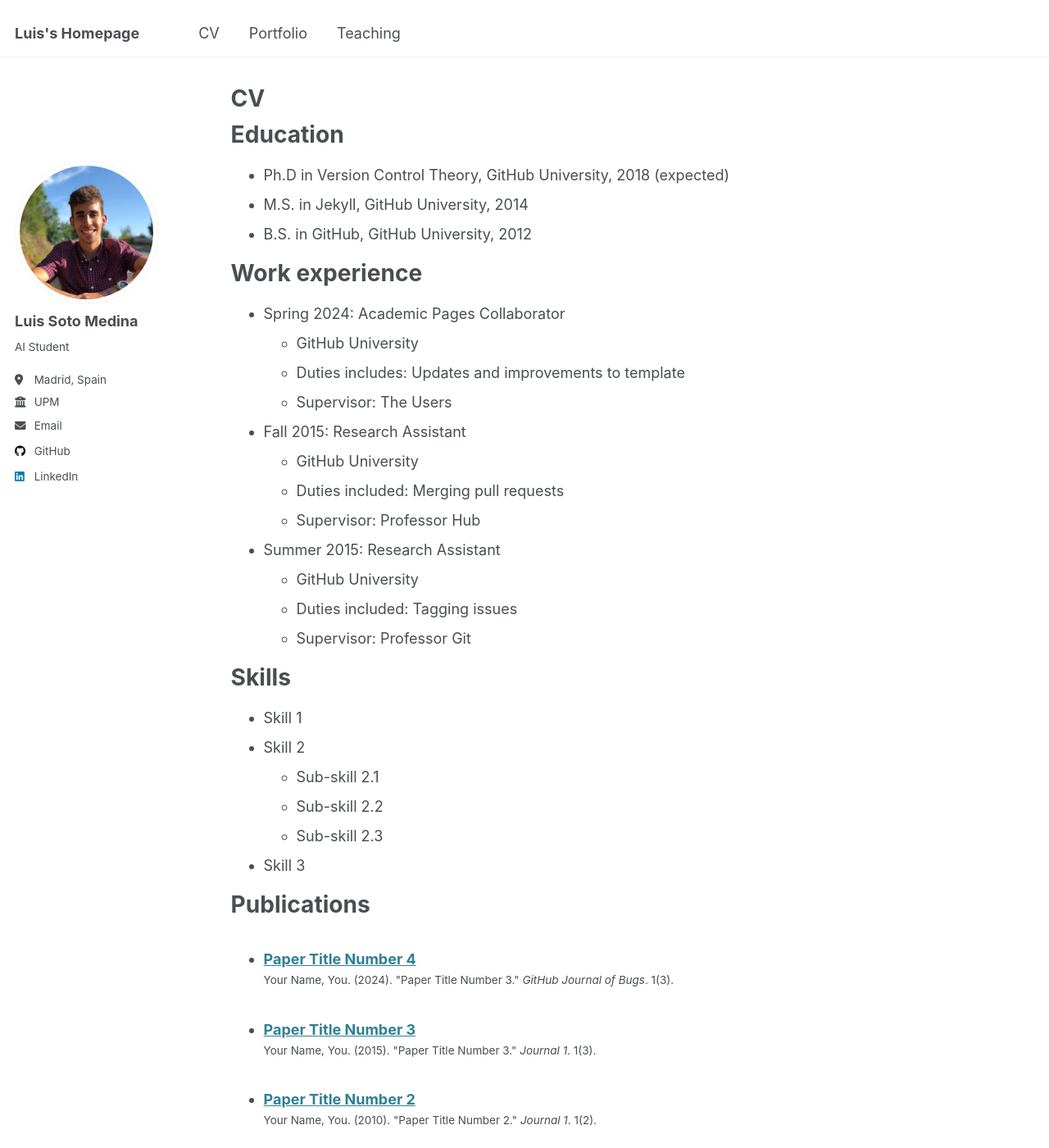
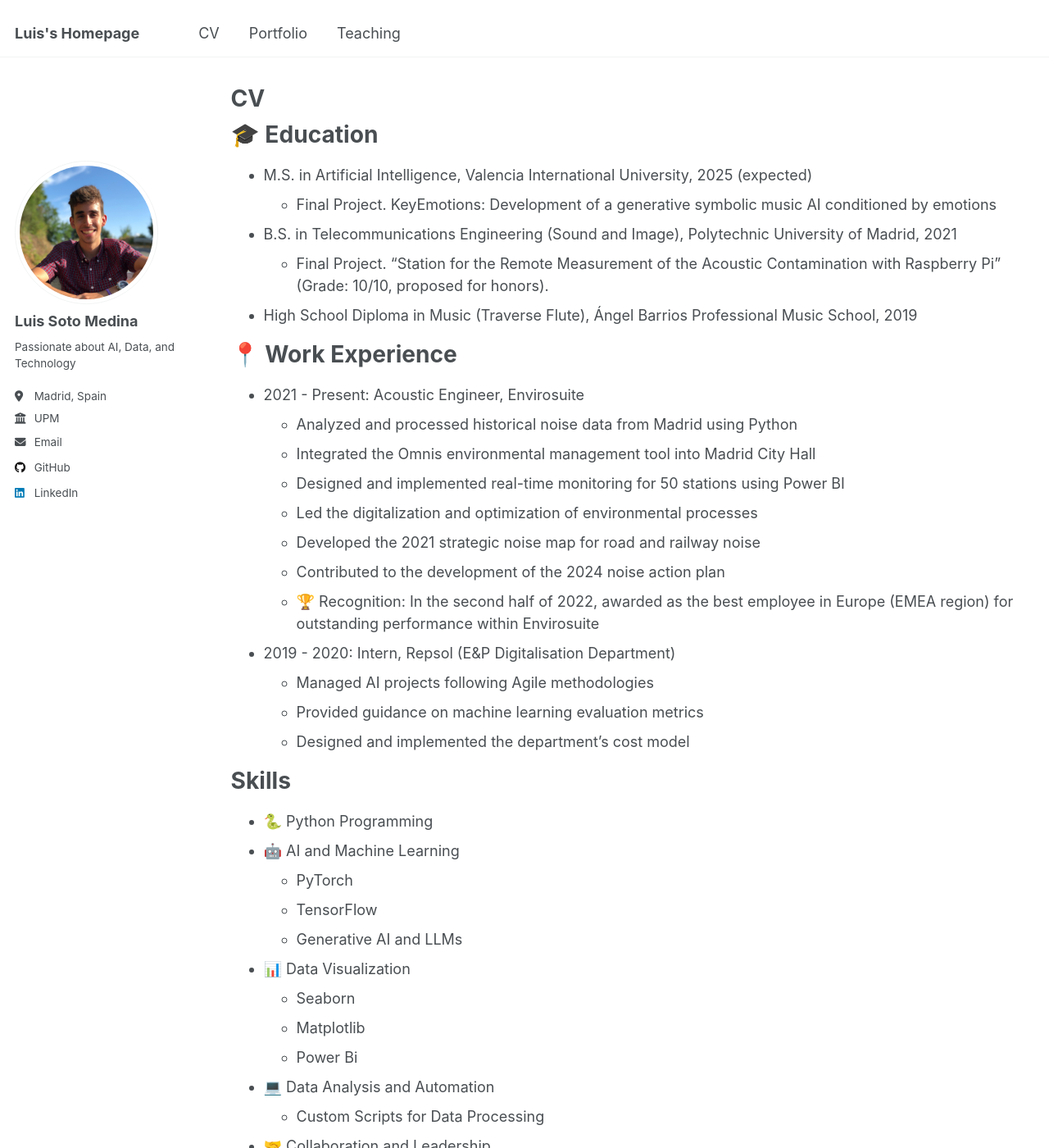
Before and after one commit to luissotomedina/luissotomedina.github.io, a Jekyll site: the page built from _pages/cv.md, in a window 1280 px wide and 1400 px high. Shown: the whole window at 82% size. Built offline with Jekyll 4.4.1, drawn with Linux system fonts in a browser that asks for light colours; some of the changed text lies outside the part shown.

Commit message:
Introduce CV

```diff
--- a/_config.yml
+++ b/_config.yml
@@ -12,7 +12,7 @@ site_theme               : "default"
 title                    : "Luis's Homepage"
 title_separator          : "-"
 name                     : &name "Luis Soto Medina"
-description              : &description "AI Student"
+description              : &description "Passionate about AI, Data, and Technology"
 url                      : "https://luissotomedina.github.io" # the base hostname & protocol for your site e.g. "https://[your GitHub username].github.io"
 baseurl                  : "" # the subpath of your site, e.g. "/blog"
 repository               : "luissotomedina/luissotomedina.github.io"
@@ -25,7 +25,7 @@ author:
   avatar           : "Profile_pic2.jpeg"
   name             : "Luis Soto Medina"
   pronouns         : # example: "she/her"
-  bio              : "AI Student"
+  bio              : "Passionate about AI, Data, and Technology"
   location         : "Madrid, Spain"
   employer         : "UPM"
   uri              : # URL
--- a/_data/navigation.yml
+++ b/_data/navigation.yml
@@ -6,8 +6,8 @@
 
 main:
   - title: "CV"
-    # url: /cv/
-    url: /files/cv.pdf
+    url: /cv/
+    # url: /files/cv.pdf
 
   - title: "Portfolio"
     url: /portfolio/
--- a/_pages/cv.md
+++ b/_pages/cv.md
@@ -9,56 +9,68 @@ redirect_from:
 
 {% include base_path %}
 
-Education
+🎓 Education
 ======
-* Ph.D in Version Control Theory, GitHub University, 2018 (expected)
-* M.S. in Jekyll, GitHub University, 2014
-* B.S. in GitHub, GitHub University, 2012
+* M.S. in Artificial Intelligence, Valencia International University, 2025 (expected)
+  * Final Project. KeyEmotions: Development of a generative symbolic music AI conditioned by emotions
+* B.S. in Telecommunications Engineering (Sound and Image), Polytechnic University of Madrid, 2021
+  * Final Project. “Station for the Remote Measurement of the Acoustic Contamination with Raspberry Pi” (Grade: 10/10, proposed for honors).
+* High School Diploma in Music (Traverse Flute), Ángel Barrios Professional Music School, 2019
 
-Work experience
+📍 Work Experience
 ======
-* Spring 2024: Academic Pages Collaborator
-  * GitHub University
-  * Duties includes: Updates and improvements to template
-  * Supervisor: The Users
+* 2021 - Present: Acoustic Engineer, Envirosuite
+  * Analyzed and processed historical noise data from Madrid using Python
+  * Integrated the Omnis environmental management tool into Madrid City Hall
+  * Designed and implemented real-time monitoring for 50 stations using Power BI
+  * Led the digitalization and optimization of environmental processes
+  * Developed the 2021 strategic noise map for road and railway noise
+  * Contributed to the development of the 2024 noise action plan
+  * 🏆 Recognition: In the second half of 2022, awarded as the best employee in Europe (EMEA region) for outstanding performance within Envirosuite
 
-* Fall 2015: Research Assistant
-  * GitHub University
-  * Duties included: Merging pull requests
-  * Supervisor: Professor Hub
-
-* Summer 2015: Research Assistant
-  * GitHub University
-  * Duties included: Tagging issues
-  * Supervisor: Professor Git
+* 2019 - 2020: Intern, Repsol (E&P Digitalisation Department)
+  * Managed AI projects following Agile methodologies
+  * Provided guidance on machine learning evaluation metrics
+  * Designed and implemented the department’s cost model
 
 Skills
 ======
-* Skill 1
-* Skill 2
-  * Sub-skill 2.1
-  * Sub-skill 2.2
-  * Sub-skill 2.3
-* Skill 3
+* 🐍 Python Programming
+* 🤖 AI and Machine Learning
+  * PyTorch
+  * TensorFlow
+  * Generative AI and LLMs
+* 📊 Data Visualization
+  * Seaborn
+  * Matplotlib
+  * Power Bi
+* 💻 Data Analysis and Automation
+  * Custom Scripts for Data Processing
+* 🤝 Collaboration and Leadership
+  * Teamwork
+  * Working under Pressure
 
-Publications
+Additional Training
 ======
-  <ul>{% for post in site.publications reversed %}
-    {% include archive-single-cv.html %}
-  {% endfor %}</ul>
+* Generative Music AI Workshop, Universitat Pompeu Fabra (UPF), Barcelona, December 16-20, 2024
+* Generative Music AI Course, Valerio Velardo, 2024
+* Learning Git and GitHub, LinkedIn Learning, 2024
+* Deep Learning (for Audio) with Python Course, Valerio Velardo, 2022
+* Audio Encoding, Beyond MP3, edX, 2022
+* C++ Essential Training, LinkedIn Learning, 2022
+* COVID-19 Related Technologies, Strategic Units and Capabilities Course, Chair Engineer General D. Antonio Ramón and Zarco del Valle, July 6-7, 2020
 
-Talks
+Volunteering
 ======
-  <ul>{% for post in site.talks reversed %}
-    {% include archive-single-talk-cv.html  %}
-  {% endfor %}</ul>
+* Member, Scout Group Genil 492, Granada, 2004–2023
+* Volunteer, Escuela de Solidaridad Foundation, Granada (Spain), 2015–2020
+* Organiser, “Ocean Initiatives” activities, Algarve Region (Portugal), 2018
 
-Teaching
+Additonal Activities
 ======
-  <ul>{% for post in site.teaching reversed %}
-    {% include archive-single-cv.html %}
-  {% endfor %}</ul>
+* English Level Certificate: B2 Aptis, 2020
+* Intensive English Course, Downside (UK) – 50 hours (2 weeks), 2015
+* Intensive English Course, Lancing (UK) – 67 hours (3 weeks), 2014
+* First Lego League Referee, Polytechnic University of Madrid (Spain), 2018–2020
 
-Service and leadership
-======
-* Currently signed in to 43 different slack teams
+[📄 Download CV](/files/cv.pdf)
--- a/_portfolio/KeyEmotions.html
+++ b/_portfolio/KeyEmotions.html
@@ -1,6 +1,6 @@
 ---
 title: "KeyEmotions"
-excerpt: "This master's thesis explores emotion-conditioned generative AI for symbolic music composition, focusing on the relationship between musical structures and perceived emotions. <br/><img src='/images/500x300.png'>"
+excerpt: "This master's thesis explores emotion-conditioned generative AI for symbolic music composition, focusing on the relationship between musical structures and perceived emotions. <br/><img src='/images/KeyEmotions2.png'>"
 collection: portfolio
 ---
 
```
Also changed, not shown: Gemfile (+14 -1 lines), images/KeyEmotions.png (added), images/KeyEmotions2.png (added).
